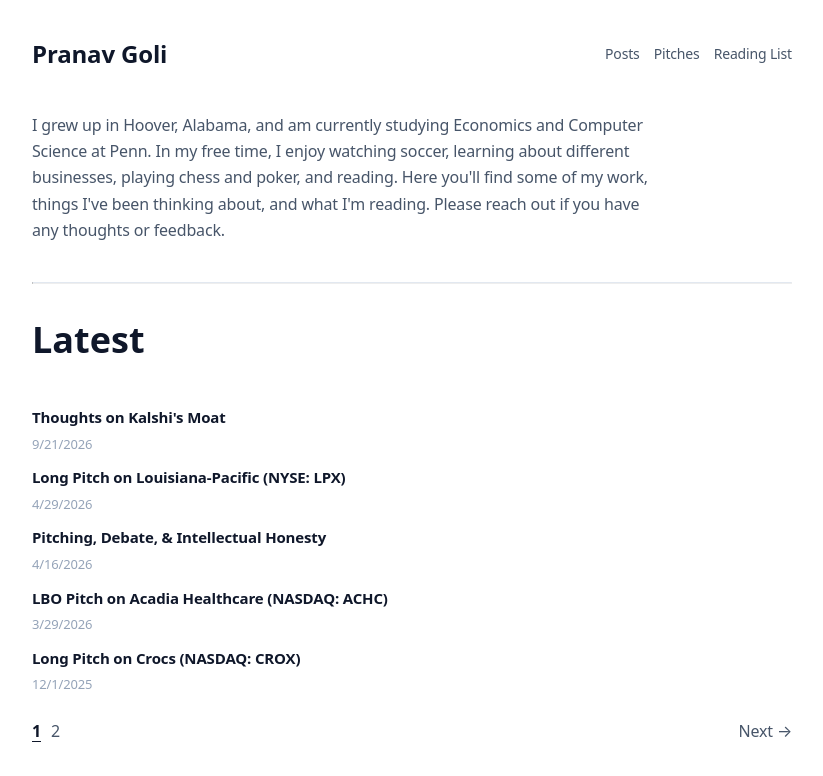
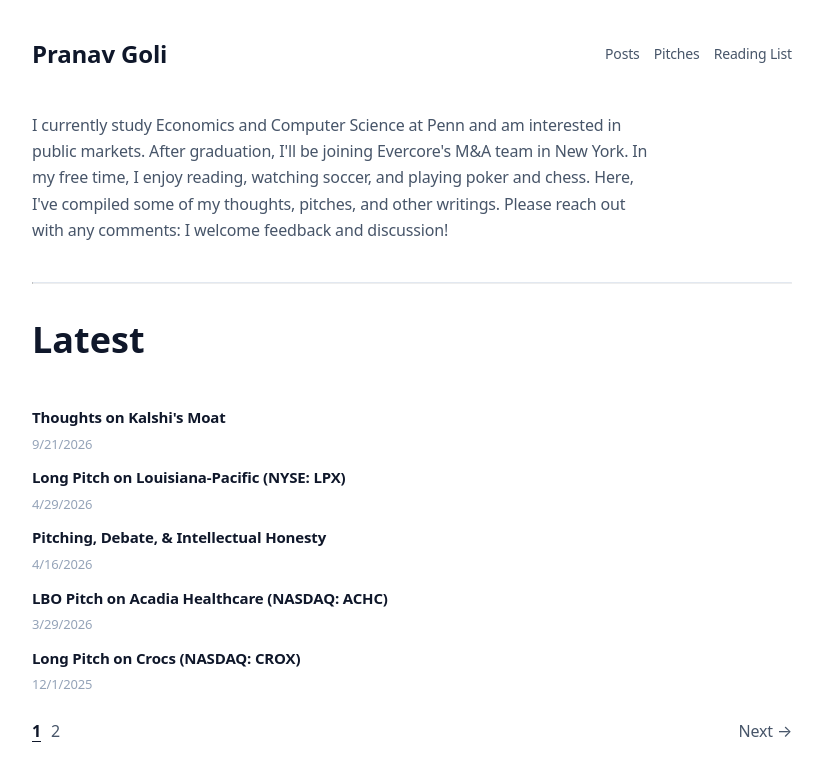
Before and after one commit to pranavgoli9/my-blog, a Next.js app: page / in a window 1280 px wide. Shown: the top 776 px of the page, without its empty margins (228-1051 px from the left). Built offline with nearby package versions, Linux system fonts and the light colour scheme.

Commit message:
Update page.tsx

```diff
--- a/src/app/page.tsx
+++ b/src/app/page.tsx
@@ -34,8 +34,10 @@ export default async function HomePage({
     <>
       <section className="bio">
         <p>
-          I grew up in Hoover, Alabama, and am currently studying Economics and Computer Science at Penn. In my free time, I enjoy watching soccer, learning about different businesses, playing chess and poker, and reading.
-          Here you'll find some of my work, things I've been thinking about, and what I'm reading. Please reach out if you have any thoughts or feedback.
+          I currently study Economics and Computer Science at Penn and am interested in public markets.
+          After graduation, I'll be joining Evercore's M&A team in New York. In my free time, I enjoy reading,
+          watching soccer, and playing poker and chess. Here, I've compiled some of my thoughts, pitches, and
+          other writings. Please reach out with any comments: I welcome feedback and discussion!
         </p>
       </section>
 
```
